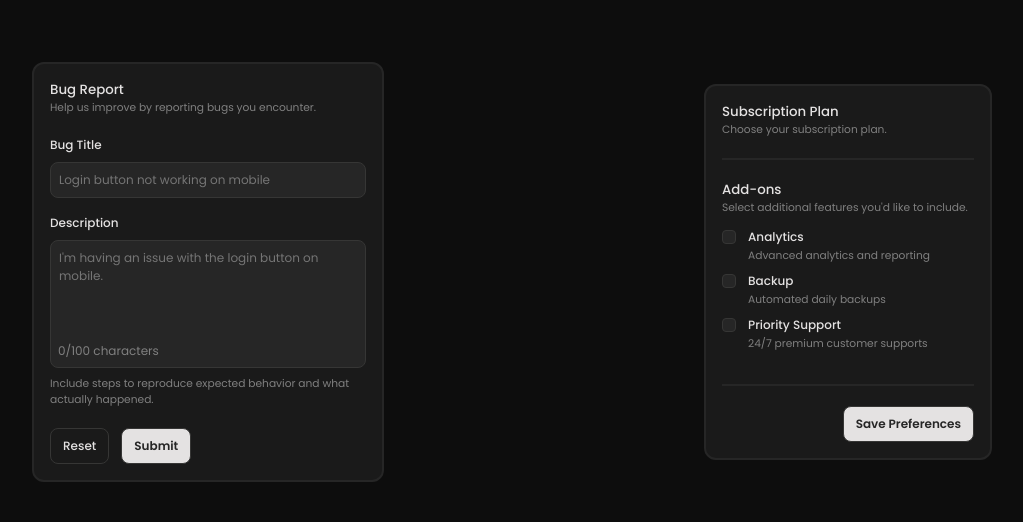
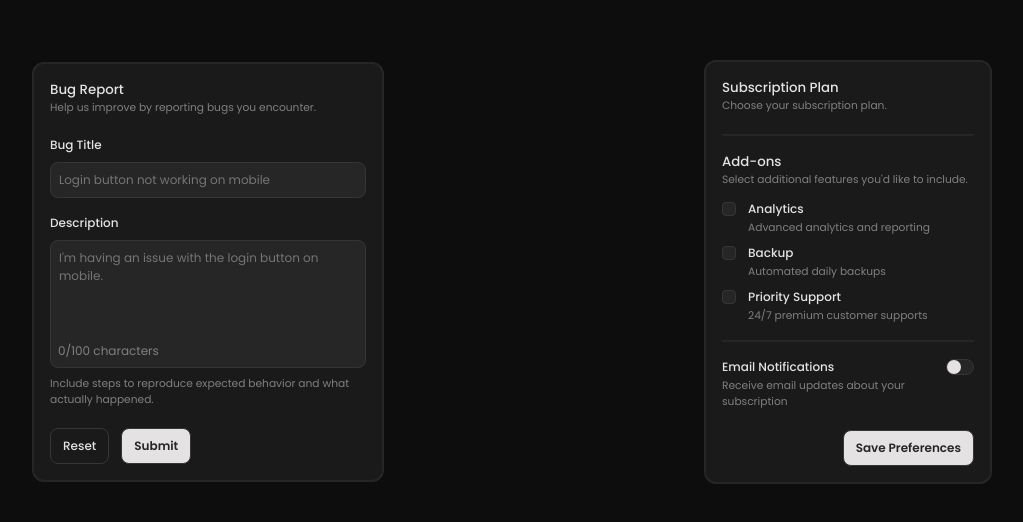
Before and after one commit to borislavkorablev/forms-practice_10-26, a website: page index.html in a window 1280 px wide. Shown: the part 128-650 px from the top of the page, without its empty margins (112-1135 px from the left). Drawn offline with Linux system fonts and the light colour scheme.

Commit message:
keyboard input detector script

```diff
--- a/index.html
+++ b/index.html
@@ -82,6 +82,13 @@
                         </label>
                     </fieldset>
                 </div>
+                <div>
+                    <label class="notifications">
+                        <span class="notifications-label">Email Notifications</span>
+                        <input type="checkbox" name="email-notifications" role="switch" />
+                        <span class="notifications-description">Receive email updates about your subscription</span>
+                    </label>
+                </div>
             </div>
 
             <footer class="form-footer footer-right">
@@ -93,22 +100,7 @@
         </form>
     </main>
 
-<script>
-    const textarea = document.getElementById('bugdescription');
-    const counter = document.getElementById('char-counter');
-    const maxLength = textarea.maxLength;
-
-    textarea.addEventListener('input', () => {
-        const currentLength = textarea.value.length;
-        counter.textContent = `${currentLength}/${maxLength} characters`;
-    });
-
-    textarea.closest('form').addEventListener('reset', () => {
-        setTimeout(() => {
-            counter.textContent = `0/${maxLength} characters`;
-        }, 0);
-    });
-</script>
+<script src="scripts.js"></script>
 </body>
 
 </html>
--- /dev/null
+++ b/scripts.js
@@ -0,0 +1,26 @@
+// Counter
+const textarea = document.getElementById('bugdescription');
+const counter = document.getElementById('char-counter');
+const maxLength = textarea.maxLength;
+
+textarea.addEventListener('input', () => {
+    const currentLength = textarea.value.length;
+    counter.textContent = `${currentLength}/${maxLength} characters`;
+});
+
+textarea.closest('form').addEventListener('reset', () => {
+    setTimeout(() => {
+        counter.textContent = `0/${maxLength} characters`;
+    }, 0);
+});
+
+// Detect keyboard navigation
+document.addEventListener('keydown', (event) => {
+    if (event.key === 'Tab') {
+        document.body.classList.add('using-keyboard');
+    }
+});
+
+document.addEventListener('mousedown', () => {
+    document.body.classList.remove('using-keyboard');
+});
--- a/styles.css
+++ b/styles.css
@@ -16,4 +16,5 @@
 @import url('styles/components/forms/forms.css');
 @import url('styles/components/forms/form-first/form-first.css');
 @import url('styles/components/forms/form-second/form-second-addons.css');
+@import url('styles/components/forms/form-second/form-second-notifications.css');
 @import url('styles/components/buttons.css');
--- a/styles/components/forms/form-first/form-first.css
+++ b/styles/components/forms/form-first/form-first.css
@@ -30,8 +30,8 @@
     }
   }
 
-  &:focus-visible {
-    outline: 1px solid hsl(45deg 100% 50%);
+  body.using-keyboard &:focus {
+    outline: 2px solid hsl(45deg 100% 50%);
     outline-offset: 2px;
   }
 
@@ -76,8 +76,8 @@
     }
   }
 
-  &:focus-visible {
-    outline: 1px solid hsl(45deg 100% 50%);
+  body.using-keyboard &:focus {
+    outline: 2px solid hsl(45deg 100% 50%);
     outline-offset: 2px;
   }
 
--- a/styles/components/forms/form-second/form-second-addons.css
+++ b/styles/components/forms/form-second/form-second-addons.css
@@ -1,5 +1,5 @@
 .addons {
-    padding-block: 1.25rem;
+    padding-block: var(--space-m);
     border-block: 2px solid var(--border-page-inner);
 }
 
@@ -7,7 +7,7 @@
     display: flex;
     flex-direction: column;
     gap: var(--space-xs);
-    padding-block: 0.75rem;
+    padding-block-start: var(--space-s);
     border: none;
 }
 
--- /dev/null
+++ b/styles/components/forms/form-second/form-second-notifications.css
@@ -0,0 +1,63 @@
+.notifications {
+    display: grid;
+    grid-template-columns: 1fr auto;
+    column-gap: 0.75rem;
+    row-gap: 0.125rem;
+    align-items: center;
+
+    & input[role="switch"] {
+        appearance: none;
+        margin: 0;
+        width: 1.75rem;
+        height: 1rem;
+        border: 1px solid var(--border-input-default);
+        border-radius: 999px;
+        background-color: var(--bg-input-default);
+        cursor: pointer;
+        display: flex;
+        align-items: center;
+        transition: background-color 0.2s ease, border-color 0.2s ease;
+
+        /* Белый бегунок */
+        &::before {
+            content: "";
+            width: 0.875rem; /* 14px */
+            height: 0.875rem;
+            border-radius: 50%;
+            background-color: var(--white-dark, hsl(0deg 0% 95%));
+            transition: transform 0.2s ease;
+        }
+
+        &:hover {
+            border-color: var(--light-grey-default);
+        }
+
+        /* Активное состояние (включено) */
+        &:checked {
+            background-color: var(--bg-page-secondary);
+            border-color: var(--light-grey-default);
+
+            &::before {
+                transform: translateX(0.75rem); /* Плавный сдвиг вправо на 18px */
+            }
+        }
+
+        /* Жёлтая рамка только при навигации с клавиатуры (Tab) */
+        body.using-keyboard &:focus {
+            outline: 2px solid hsl(45deg 100% 50%);
+            outline-offset: 2px;
+        }
+    }
+
+    & .notifications-label {
+        font-size: var(--text-m);
+        font-weight: var(--text-weight-semibold);
+    }
+
+    & .notifications-description {
+        grid-column: 1;
+        font-size: var(--text-s);
+        font-weight: var(--text-weight-normal);
+        color: var(--text-secondary);
+    }
+}
```
